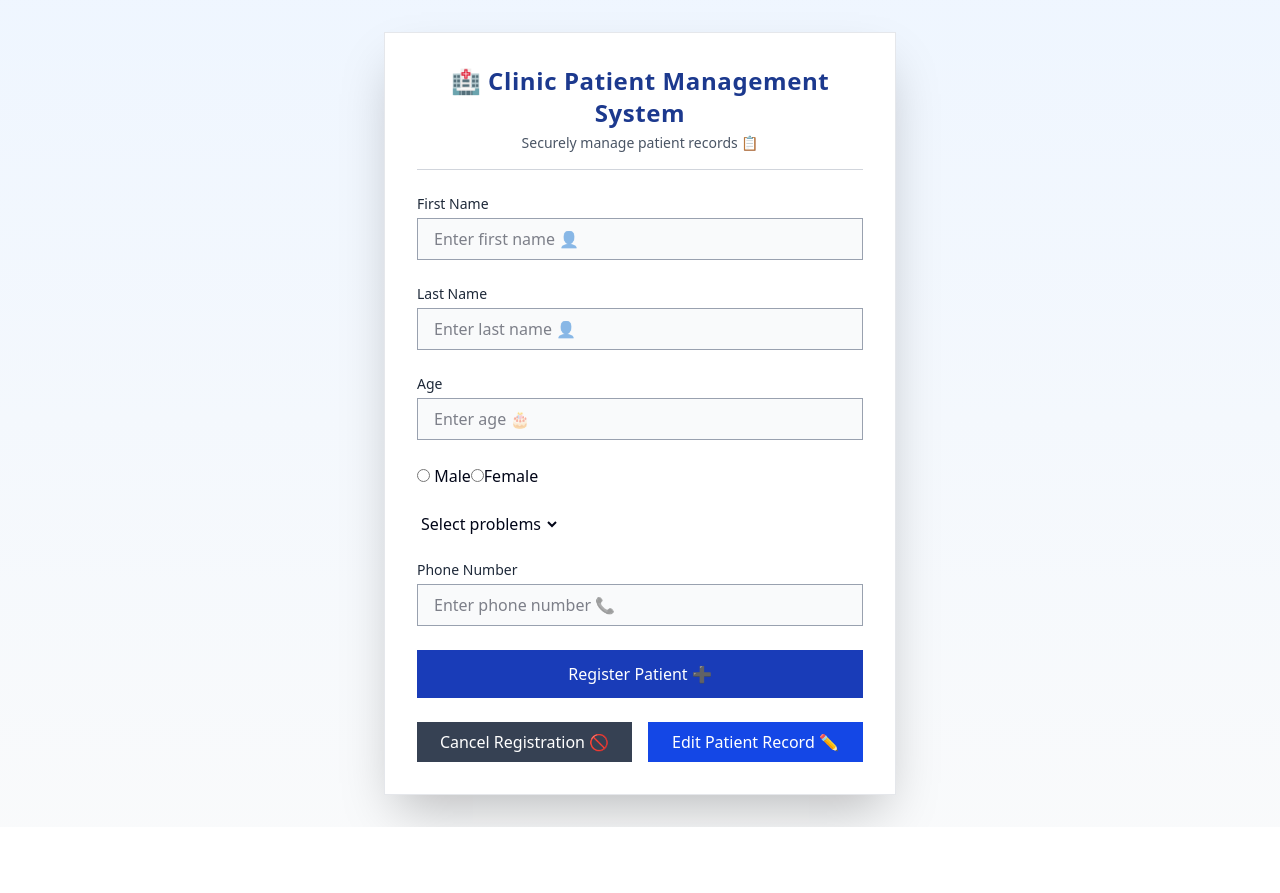
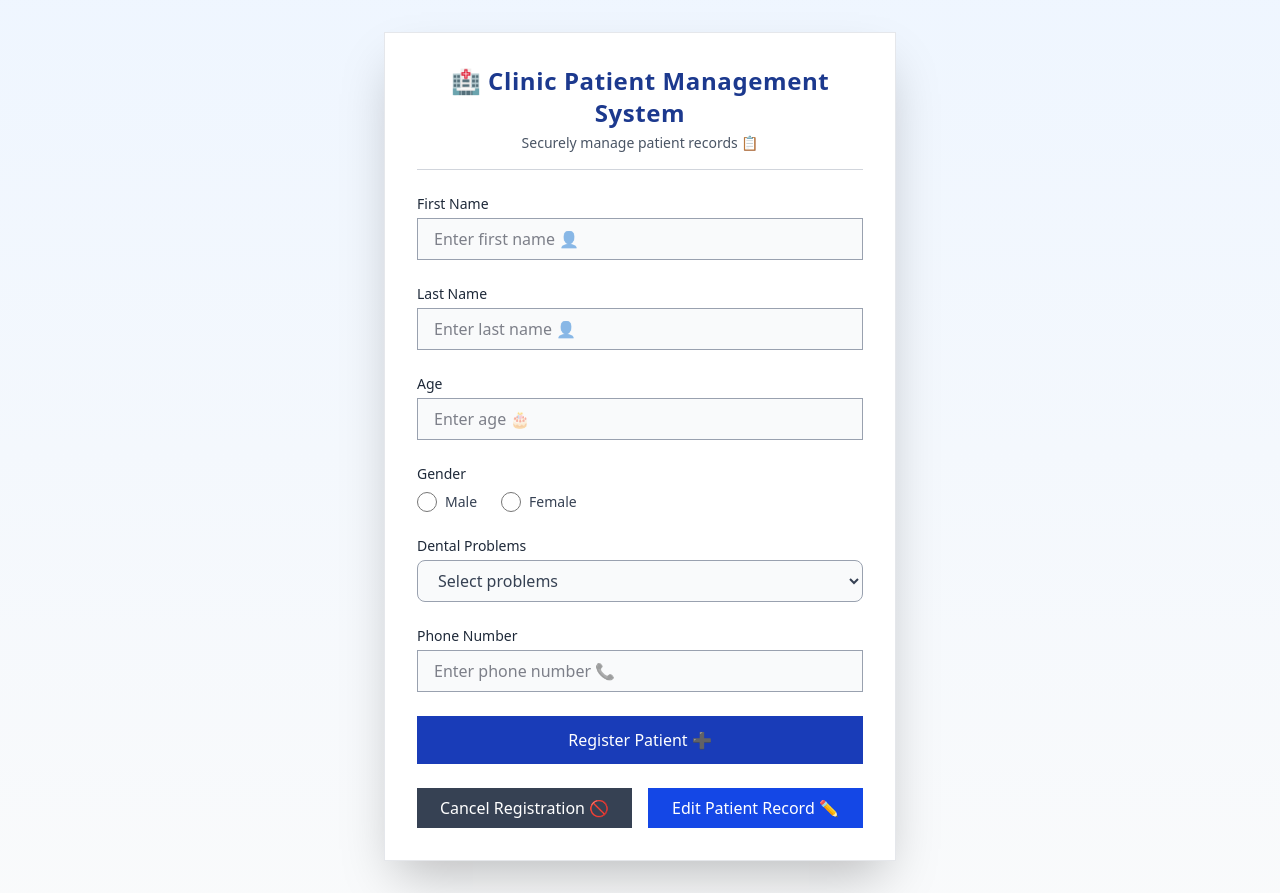
Before and after one commit to Lincoln-Laishram/Registration-system, a React (Vite) app in the folder frontend/: page / in a window 1280 px wide. Before the commit the page ends 827 px from the top, so only its background shows below. Built offline with nearby package versions, Linux system fonts and the light colour scheme.

Commit message:
beautify home page

```diff
--- a/frontend/src/Pages/RCE.jsx
+++ b/frontend/src/Pages/RCE.jsx
@@ -1,7 +1,14 @@
 import React from "react";
-export const RegisterPatient = ({ inpt, setInpt, HandleRegister, HandleChange, HandleSex, SelectProblems }) => {
+
+export const RegisterPatient = ({
+  inpt,
+  setInpt,
+  HandleRegister,
+  HandleChange,
+  HandleSex,
+  SelectProblems,
+}) => {
   return (
-        <>
     <form
       onSubmit={(event) => HandleRegister(event, inpt, setInpt)}
       className="space-y-6"
@@ -10,7 +17,8 @@ export const RegisterPatient = ({ inpt, setInpt, HandleRegister, HandleChange, H
         <label className="block text-sm font-medium text-gray-800">
           First Name
         </label>
-                    <input type="text"
+        <input
+          type="text"
           value={inpt.patientFirstName}
           name="patientFirstName"
           placeholder="Enter first name 👤"
@@ -34,9 +42,7 @@ export const RegisterPatient = ({ inpt, setInpt, HandleRegister, HandleChange, H
         />
       </div>
       <div className="space-y-1">
-                    <label className="block text-sm font-medium text-gray-800">
-                        Age
-                    </label>
+        <label className="block text-sm font-medium text-gray-800">Age</label>
         <input
           type="number"
           value={inpt.patientAge}
@@ -47,28 +53,48 @@ export const RegisterPatient = ({ inpt, setInpt, HandleRegister, HandleChange, H
           className="w-full px-4 py-2 border border-gray-400 bg-gray-50 focus:outline-none focus:ring-2 focus:ring-blue-700 focus:border-transparent transition duration-150"
         />
       </div>
-                <div>
+      <div className="space-y-2">
+        <label className="block text-sm font-medium text-gray-800">Gender</label>
+        <div className="flex gap-6">
+          <label className="flex items-center gap-2 cursor-pointer">
             <input
               type="radio"
               name="gender"
               value="Male"
               onChange={HandleSex}
-                    /> Male
+              className="w-5 h-5 text-blue-600 border-gray-300 focus:ring-blue-500 cursor-pointer"
+            />
+            <span className="text-sm text-gray-700">Male</span>
+          </label>
+          <label className="flex items-center gap-2 cursor-pointer">
             <input
               type="radio"
               name="gender"
               value="Female"
               onChange={HandleSex}
+              className="w-5 h-5 text-pink-500 border-gray-300 focus:ring-pink-400 cursor-pointer"
             />
-                    Female
+            <span className="text-sm text-gray-700">Female</span>
+          </label>
         </div>
-                <div>
-                    <select name="tooth-problems" id="problems" onChange={SelectProblems}>
-                        <option value="Select problems" hidden>Select problems</option>
-                        <option value="Tooth Decay" onChange={SelectProblems}>Tooth Decay</option>
-                        <option value="Tooth Sensitivity" onChange={SelectProblems}>Tooth Sensitivity</option>
-                        <option value="Gingivitis" onChange={SelectProblems}>Gingivitis</option>
-                        <option value="Periodontis" onChange={SelectProblems}>Periodontitis</option>
+      </div>
+      <div className="space-y-1">
+        <label className="block text-sm font-medium text-gray-800">
+          Dental Problems
+        </label>
+        <select
+          name="tooth-problems"
+          id="problems"
+          onChange={SelectProblems}
+          className="w-full px-4 py-2 border border-gray-400 bg-gray-50 text-gray-700 rounded-md focus:outline-none focus:ring-2 focus:ring-blue-700 focus:border-transparent transition duration-150"
+        >
+          <option value="Select problems" hidden>
+            Select problems
+          </option>
+          <option value="Tooth Decay">Tooth Decay</option>
+          <option value="Tooth Sensitivity">Tooth Sensitivity</option>
+          <option value="Gingivitis">Gingivitis</option>
+          <option value="Periodontis">Periodontitis</option>
         </select>
       </div>
       <div className="space-y-1">
@@ -92,12 +118,11 @@ export const RegisterPatient = ({ inpt, setInpt, HandleRegister, HandleChange, H
         Register Patient ➕
       </button>
     </form>
-        </>
-    )
-}
+  );
+};
 
 export const DeletePatient = ({ cancelState, pid, setPid, HandleDelete }) => {
-    if (!cancelState) return null; // Prevent rendering if cancelState is false
+  if (!cancelState) return null;
 
   return (
     <div className="mt-6 p-6 bg-red-50 border border-red-300">
@@ -145,10 +170,11 @@ export const EditPatient = ({
   setEditForm,
   editData,
   SelectProblems,
-    HandleEditChange, }) => {
-    if (!enableEdit) return null; // Prevent rendering if cancelState is false
+  HandleEditChange,
+}) => {
+  if (!enableEdit) return null;
+
   return (
-        <>
     <div className="mt-6 p-6 bg-blue-50 border border-blue-300">
       <h3 className="text-sm font-semibold text-blue-900 mb-4">
         Edit Patient Record ✏️
@@ -220,13 +246,26 @@ export const EditPatient = ({
                 className="w-full px-4 py-2 border border-gray-400 bg-gray-50 focus:outline-none focus:ring-2 focus:ring-blue-700 focus:border-transparent transition duration-150"
               />
             </div>
-                            <select name="disease" id="problems" value={editData.disease} onChange={HandleEditChange}>
-                                <option value="Select problems" hidden>Select problems</option>
-                                <option value="Tooth Decay" onChange={SelectProblems}>Tooth Decay</option>
-                                <option value="Tooth Sensitivity" onChange={SelectProblems}>Tooth Sensitivity</option>
-                                <option value="Gingivitis" onChange={SelectProblems}>Gingivitis</option>
-                                <option value="Periodontis" onChange={SelectProblems}>Periodontitis</option>
+            <div className="space-y-1">
+              <label className="block text-sm font-medium text-gray-800">
+                Dental Problems
+              </label>
+              <select
+                name="disease"
+                id="problems"
+                value={editData.disease}
+                onChange={HandleEditChange}
+                className="w-full px-4 py-2 border border-gray-400 bg-gray-50 text-gray-700 rounded-md focus:outline-none focus:ring-2 focus:ring-blue-700 focus:border-transparent transition duration-150"
+              >
+                <option value="Select problems" hidden>
+                  Select problems
+                </option>
+                <option value="Tooth Decay">Tooth Decay</option>
+                <option value="Tooth Sensitivity">Tooth Sensitivity</option>
+                <option value="Gingivitis">Gingivitis</option>
+                <option value="Periodontis">Periodontitis</option>
               </select>
+            </div>
             <div className="space-y-1">
               <label className="block text-sm font-medium text-gray-800">
                 Age
@@ -241,22 +280,34 @@ export const EditPatient = ({
                 className="w-full px-4 py-2 border border-gray-400 bg-gray-50 focus:outline-none focus:ring-2 focus:ring-blue-700 focus:border-transparent transition duration-150"
               />
             </div>
-                            <div>
+            <div className="space-y-2">
+              <label className="block text-sm font-medium text-gray-800">
+                Gender
+              </label>
+              <div className="flex gap-6">
+                <label className="flex items-center gap-2 cursor-pointer">
                   <input
                     type="radio"
                     name="sex"
                     value="Male"
                     checked={editData.sex === "Male"}
                     onChange={HandleEditChange}
-                                /> Male
+                    className="w-5 h-5 text-blue-600 border-gray-300 focus:ring-blue-500 cursor-pointer"
+                  />
+                  <span className="text-sm text-gray-700">Male</span>
+                </label>
+                <label className="flex items-center gap-2 cursor-pointer">
                   <input
                     type="radio"
                     name="sex"
                     value="Female"
                     checked={editData.sex === "Female"}
                     onChange={HandleEditChange}
+                    className="w-5 h-5 text-pink-500 border-gray-300 focus:ring-pink-400 cursor-pointer"
                   />
-                                Female
+                  <span className="text-sm text-gray-700">Female</span>
+                </label>
+              </div>
             </div>
             <div className="space-y-1">
               <label className="block text-sm font-medium text-gray-800">
@@ -288,6 +339,5 @@ export const EditPatient = ({
         </div>
       )}
     </div>
-        </>
-    )
-}
+  );
+};
```
Lines whose indentation alone changed are shown as unchanged.
